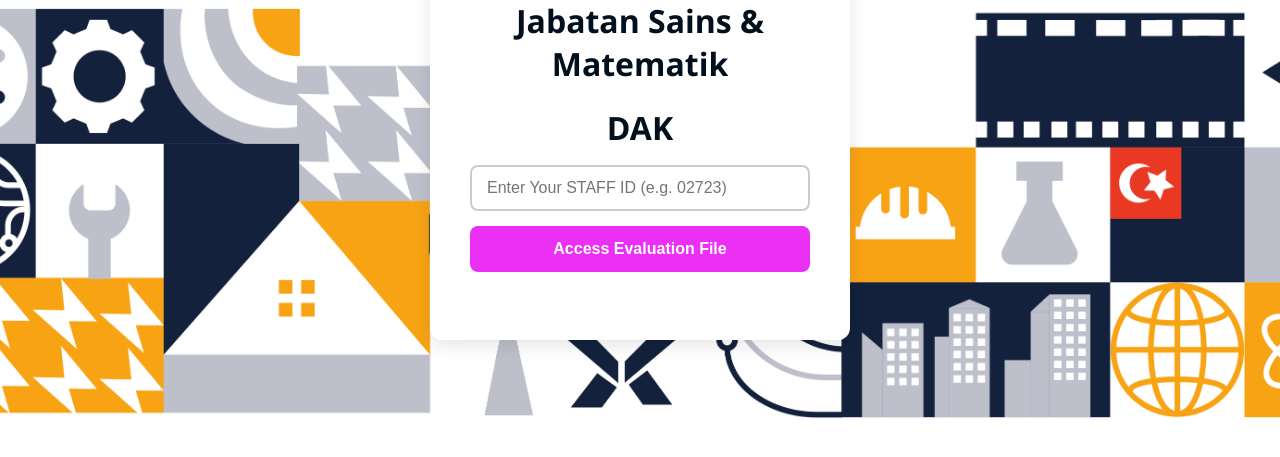
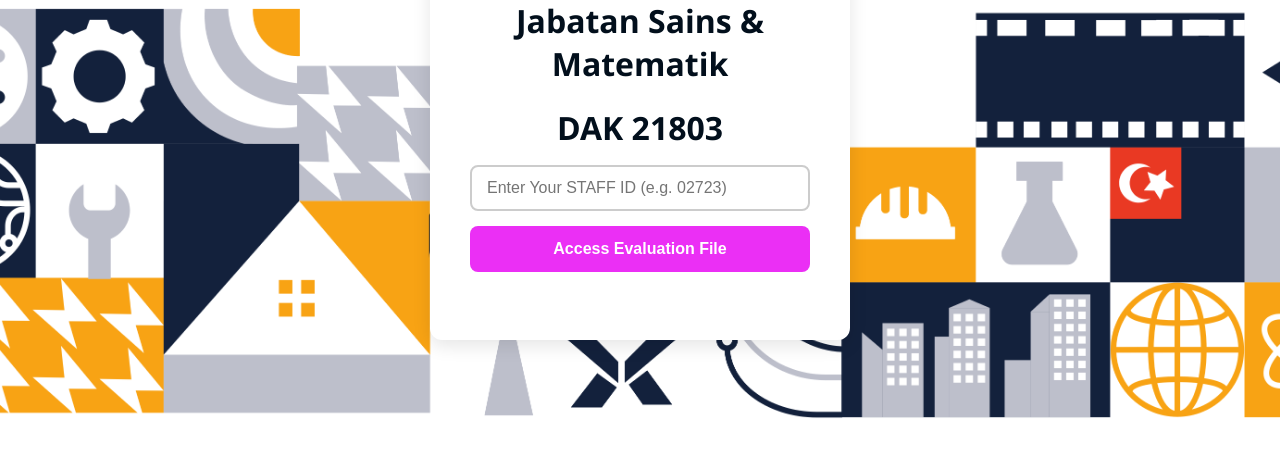
Before and after one commit to tech1902/dipxjsm, a plain HTML site: page index.html in a window 1280 px wide. Shown: the part 281-738 px from the top of the page. Drawn offline with Linux system fonts and the light colour scheme.

Commit message:
Update index.html

```diff
--- a/index.html
+++ b/index.html
@@ -104,7 +104,7 @@
     </div>
 
     <h1>Jabatan Sains & Matematik</h1>
-    <h1>DAK</h1>
+    <h1>DAK 21803</h1>
 
     <form id="idForm" autocomplete="off">
       <input type="text" id="userId" placeholder="Enter Your STAFF ID (e.g. 02723)" required maxlength="10" />
```
